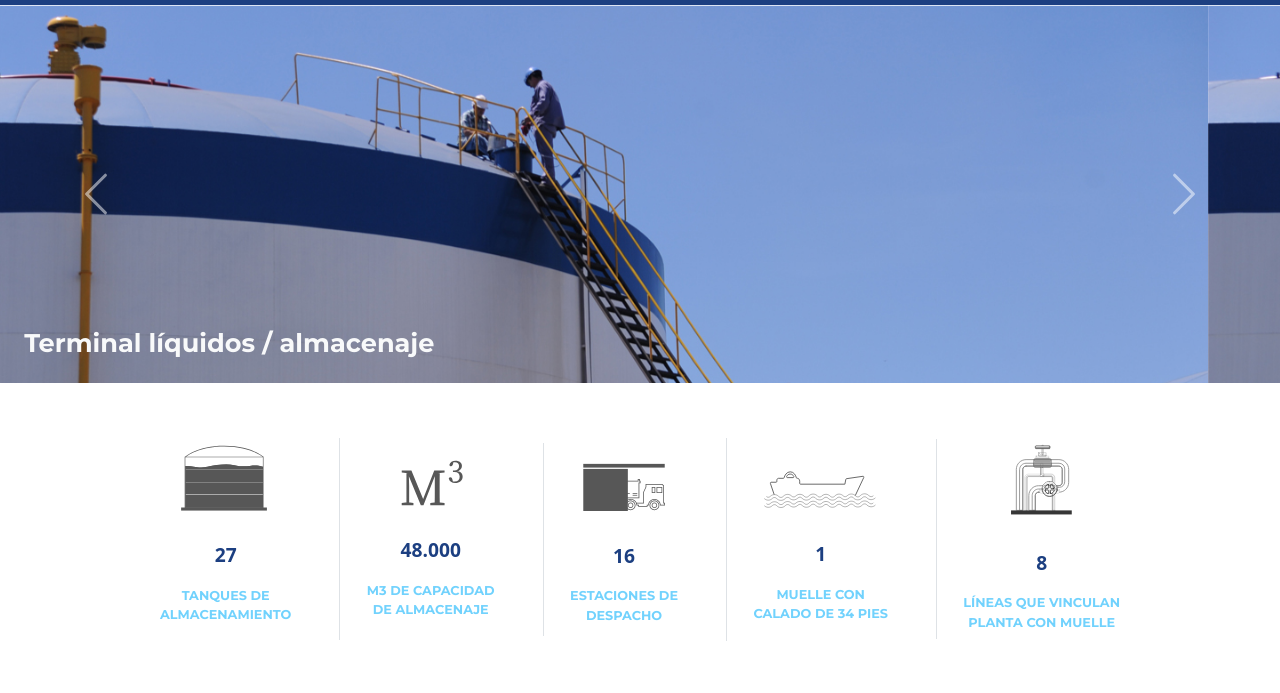
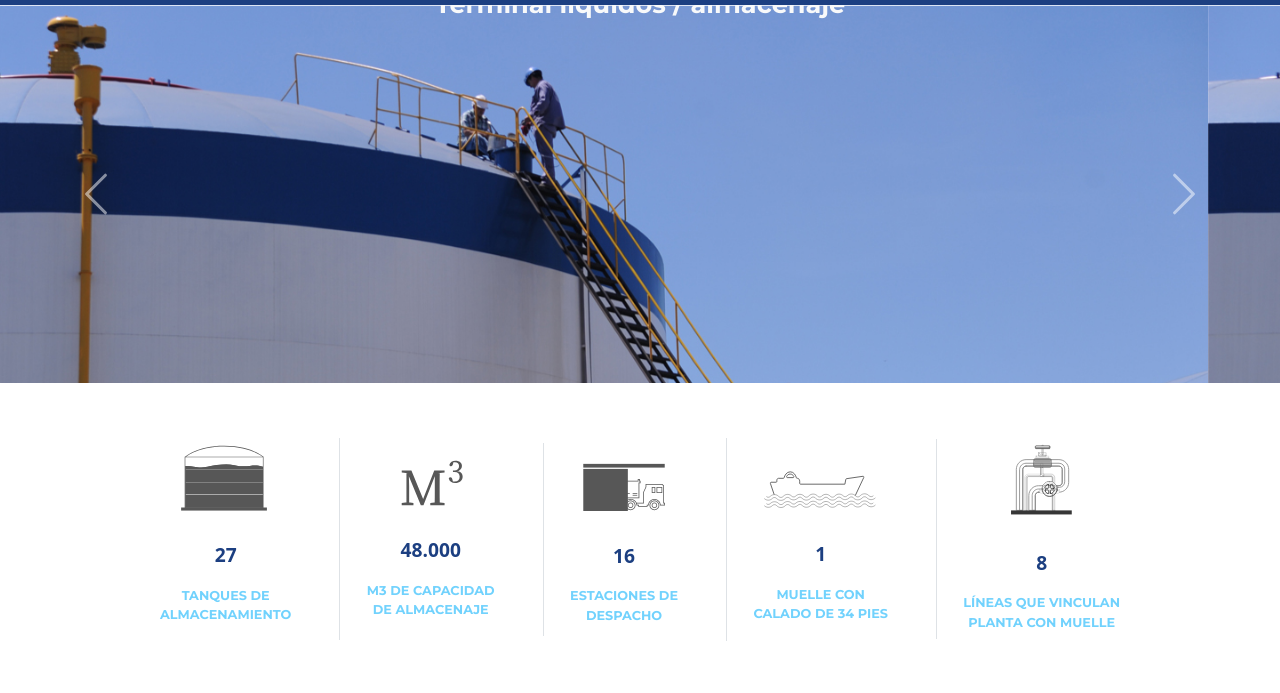
Before and after one commit to valentinaconde/pamsa, a plain HTML site: page pages/terminal.html in a window 1280 px wide. Shown: the part 101-794 px from the top of the page. Drawn offline with nearby package versions, Linux system fonts and the light colour scheme; a script that the page names is missing.

Commit message:
Update style.css

```diff
--- a/css/style.css
+++ b/css/style.css
@@ -255,25 +255,9 @@
   right: 5%;
 }
 
-.terminal-slides-text {
-  height: 100%;
-  text-align: start;
-  display: flex;
-  flex-direction: column;
-  justify-content: end;
-  align-items: start;
-  width: 100%;
-  height: 100%;
-}
-
-.ubication-text {
-  position: absolute;
-  top: 30%;
-  left: 50%;
-}
-
 .list {
   list-style-type: none;
 }
 
+
 /*# sourceMappingURL=style.css.map */
```
